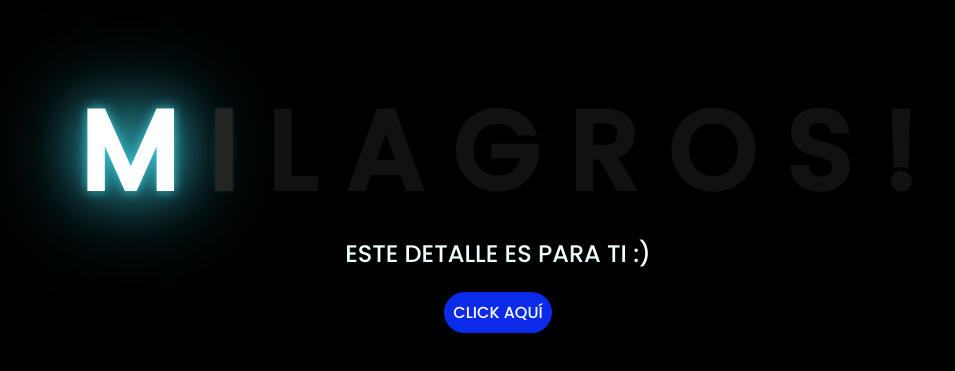
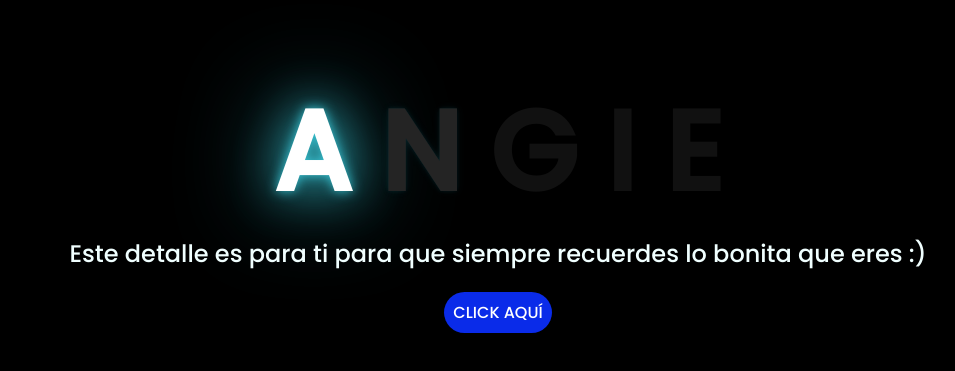
Before and after one commit to AlexTheCreator7/flores, a plain HTML site: page index.html in a window 1280 px wide. Shown: the part 135-506 px from the top of the page, without its empty margins (150-1105 px from the left). Drawn offline with Linux system fonts and the light colour scheme.

Commit message:
Actualización del código principal

```diff
--- a/index.html
+++ b/index.html
@@ -12,19 +12,15 @@
 
 <body>
     <div class="greetings">
-        <span>M</span>
+        <span>A</span>
+        <span>N</span>
+        <span>G</span>
         <span>I</span>
-        <span>L</span>
-        <span>A</span>
-        <span>G</span>
-        <span>R</span>
-        <span>O</span>
-        <span>S</span>
-        <span>!</span>
+        <span>E</span>
 
     </div>
     <div class="description">
-        <span>ESTE DETALLE ES PARA TI :)</span>
+        <span>Este detalle es para ti para que siempre recuerdes lo bonita que eres :)</span>
     </div>
     <div class="button">
         <button class="botones">
```
